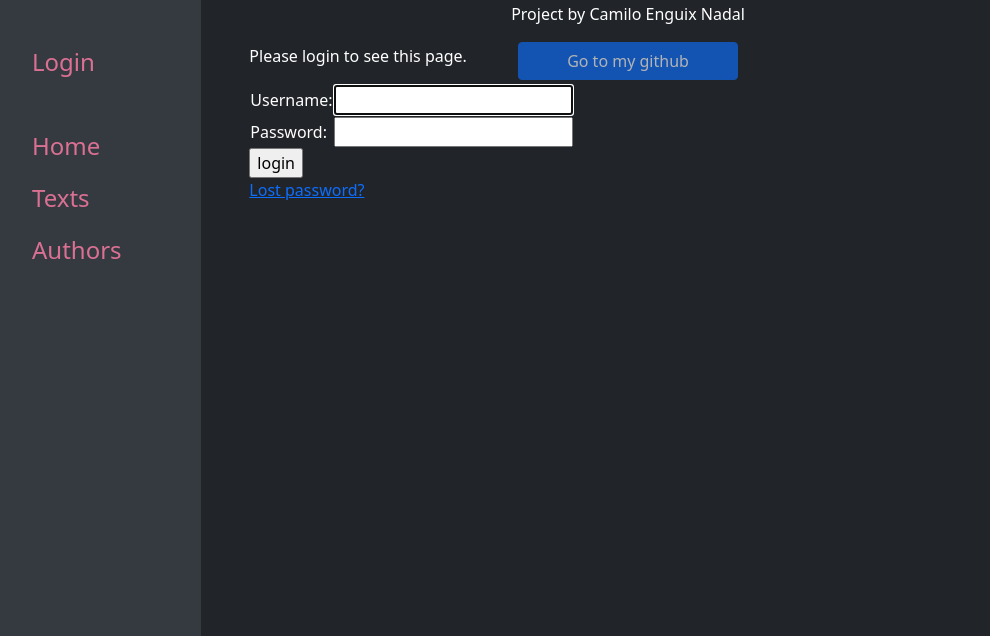
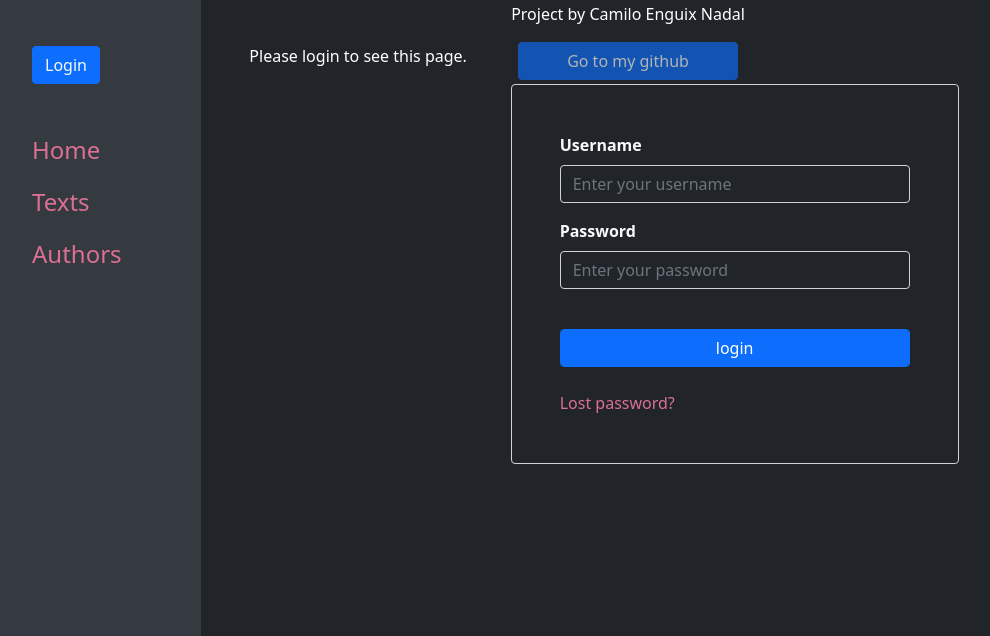
Before and after one commit to Camiletb/Tracoll, a Django app: page /accounts/login/?next=/app_tracoll/texts/14/edit_translation/ in a window 1280 px wide. Shown: the part 164-800 px from the top of the page, without its empty margins (12-1002 px from the left). Run offline with Django 4.2, Linux system fonts and the light colour scheme.

Commit message:
custom and finish login

```diff
--- a/V5/pj_tracoll/app_tracoll/admin.py
+++ b/V5/pj_tracoll/app_tracoll/admin.py
@@ -18,7 +18,7 @@ class TranslationInline (admin.TabularInline): # Para añadir este campo a la p
 
 #Admin classes
 class AuthorAdmin(admin.ModelAdmin):
-    list_display = ('name', 'type')
+    list_display = ('name', 'type', 'translated_texts', 'total_texts')
     fields = ['name', 'type']
     inlines = [
         TextsInline,
--- a/V5/pj_tracoll/app_tracoll/templates/403.html
+++ b/V5/pj_tracoll/app_tracoll/templates/403.html
@@ -1,6 +1,6 @@
 {% extends "base_generic.html" %}
 
-{% block content %}
+{% block logmodal %}
     <h1>Hey! <span style="color: red;">(You had no permission for the previous page...)</span></h1>
     <h2><a href="{% url 'index' %}">Back home</a></h2>
 {% endblock %}
--- a/V5/pj_tracoll/app_tracoll/templates/base_generic.html
+++ b/V5/pj_tracoll/app_tracoll/templates/base_generic.html
@@ -9,10 +9,13 @@
         <meta charset="UTF-8">
         <meta name="viewport" content="width=device-width, initial-scale=1.0">
 
+        <!-- <script src="bootstrap.min.js"/> -->
         {% load static %}
         <link rel="stylesheet" href="{% static 'css/styles.css' %}">
         <link rel="stylesheet" href="{% static 'css/home_layout.css' %}">
         <link href="https://cdn.jsdelivr.net/npm/bootstrap@5.1.3/dist/css/bootstrap.min.css" rel="stylesheet">
+        <script src="https://code.jquery.com/jquery-3.6.0.min.js"></script>
+        <script src="https://cdn.jsdelivr.net/npm/bootstrap@5.3.0/dist/js/bootstrap.bundle.min.js" integrity="sha384-geWF76RCwLtnZ8qwWowPQNguL3RmwHVBC9FhGdlKrxdiJJigb/j/68SIy3Te4Bkz" crossorigin="anonymous"></script>
     </head>
     <body class=" text-white bg-dark">
         <div class="jumbotron  bg-cover" style="background-image: url(https://upload.wikimedia.org/wikipedia/commons/f/f1/VICTOR_JARA-01.jpg); background-repeat: no-repeat; background-size: cover; background-position-x: 60%; background-position-y: 25%; height: 20vh;">
@@ -31,10 +34,44 @@
                         <ul id="index_menu" class="sidebar-nav fs-4" style="color: whitesmoke;">
 
                             <li {% if user.is_authenticated %}>Hi! {{ user.get_username }} <br><a href="{% url 'logout' %}?next={{ request.path }}" class="fs-5 mb-5" style="margin-bottom: 300px">Logout</a></li>
+
+
                             <!-- <hr> -->
                             {% else %}
-                            <li><a href="{% url 'login' %}?next={{ request.path }}">Login</a></li>
+                                <li><a href="{% url 'login' %}?next={{ request.path }}" class="btn btn-primary text-light">Login</a></li>
+
+
+                                <!-- Button trigger modal -->
+                                <!-- <button type="button" class="btn btn-primary" data-bs-toggle="modal" data-bs-target="#formModal">
+                                    Login
+                                </button> -->
+
+
+                                <!-- Modal -->
+                                <!-- <div class="modal fade text-dark" id="formModal" tabindex="-1" aria-labelledby="exampleModalLabel" aria-hidden="true">
+                                    <div class="modal-dialog">
+                                        <div class="modal-content">
+                                            <div class="modal-header">
+                                                <h5 class="modal-title" id="exampleModalLabel">Login, please :D</h5>
+                                                <button type="button" class="btn-close" data-bs-dismiss="modal" aria-label="Close"></button>
+                                            </div>
+                                            <div class="modal-body">
+                                                <div id="login-form-container">
+                                                    {% block logmodal %}{% endblock %}
+                                                </div>
+                                            </div>
+                                            <div class="modal-footer">
+                                                <button type="button" class="btn btn-secondary" data-bs-dismiss="modal">Close</button>
+                                                <button type="button" class="btn btn-primary">Save changes</button>
+                                            </div>
+                                        </div>
+                                    </div>
+                                </div> -->
+
+
+
                             {% endif %}
+
                             <li class="mb-3 mt-5"><a href="{% url 'index' %}">Home</a></li>
 
                             {% if perms.app_tracoll.all_texts %}
--- a/V5/pj_tracoll/app_tracoll/templates/index.html
+++ b/V5/pj_tracoll/app_tracoll/templates/index.html
@@ -19,7 +19,10 @@
                 <div class="card-body">
                     <h5 class="card-title">Currently, this site holds</h5>
                     <ul>
-                        <li> <a href="{% if perms.app_tracoll.all_texts %} /app_tracoll/texts {% else %} /app_tracoll/translated_texts {% endif %}">  <span class="text-link"><strong>Texts</strong></span></a><span style="position: absolute; right: 60px;">{{ num_texts }}</span>  </li>
+                        {% if perms.app_tracoll.all_texts %}
+                            <li> <a href="{% if perms.app_tracoll.all_texts %} /app_tracoll/texts {% else %} /app_tracoll/translated_texts {% endif %}">  <span class="text-link"><strong>All the texts</strong></span></a><span style="position: absolute; right: 60px;">{{ num_texts }}</span>  </li>
+                        {% endif %}
+                        <li> <a href="/app_tracoll/translated_texts">  <span class="text-link"><strong>Translated texts</strong></span></a><span style="position: absolute; right: 60px;">{{ num_trans }}</span>  </li>
                         <li> <a href="/app_tracoll/authors">  <span class="author-link"><strong>Authors</strong> </span></a><span style="position: absolute; right: 60px;">{{ num_authors }}</span></li>
                         <li> <a href="/app_tracoll">  <span class="system-link"><strong>Visits</strong> </span></a><span style="position: absolute; right: 60px;">{{ num_visits }}</span></li>
                     </ul>
--- a/V5/pj_tracoll/app_tracoll/templates/registration/login.html
+++ b/V5/pj_tracoll/app_tracoll/templates/registration/login.html
@@ -15,24 +15,31 @@
         {% endif %}
     {% endif %}
 
-<form method="post" action="{% url 'login' %}">
+    <form method="post" action="{% url 'login' %}" class="form-control bg-dark text-light container-fluid p-5" style="width: 35vw;">
         {% csrf_token %}
-<table>
-<tr>
-    <td>{{ form.username.label_tag }}</td>
-    <td>{{ form.username }}</td>
-</tr>
-<tr>
-    <td>{{ form.password.label_tag }}</td>
-    <td>{{ form.password }}</td>
-</tr>
-</table>
 
-<input type="submit" value="login">
+        {% for field in form %}
+
+            <div class="mb-3 form-group">
+                    <!-- <label class="form-label font-weight-bold">{{ form.username.label_tag }}</label> -->
+                    <label for="{{ field.id_for_label }}" class="form-label font-weight-bold">{{ field.label }}</label>
+                    <!-- <br> -->
+                    <!-- <textarea class="form-control bg-dark text-light" id="{{ field.id_for_label }}" name="{{ field.html_name }}" {% if field.field.required %}required{% endif %}>{{ field.value }}</textarea> -->
+
+                    <input type="{{ field.field.widget.input_type }}" class="form-control bg-dark text-light" id="{{ field.id_for_label }}" name="{{ field.html_name }}" {% if field.field.required %}required{% endif %} placeholder="Enter your {{field.html_name}}">
+
+                    <!-- <div id="textHelp" class="form-text">What a pretty name</div> -->
+
+
+                    <!-- {{ field }} -->
+            </div>
+        {% endfor %}
+
+        <input type="submit" value="login"  class="form-control btn btn-primary mt-4">
         <input type="hidden" name="next" value="{{ next }}">
+        {# Assumes you setup the password_reset view in your URLconf #}
+        <p class="mt-4 mb-0"><a href="{% url 'password_reset' %}" class="system-link">Lost password?</a></p>
     </form>
 
-{# Assumes you setup the password_reset view in your URLconf #}
-<p><a href="{% url 'password_reset' %}">Lost password?</a></p>
 
 {% endblock %}
--- a/V5/pj_tracoll/app_tracoll/urls.py
+++ b/V5/pj_tracoll/app_tracoll/urls.py
@@ -3,7 +3,6 @@ from . import views
 
 urlpatterns = [
     path('', views.index, name='index'),
-    # path('logout/', views.logout_view, name='logout'),
     path('texts/', views.TextListView.as_view(), name='texts'),
     path('authors/', views.AuthorListView.as_view(), name='authors'),
     path('text/<int:pk>', views.TextDetailView.as_view(), name='text-detail'),
--- a/V5/pj_tracoll/app_tracoll/views.py
+++ b/V5/pj_tracoll/app_tracoll/views.py
@@ -13,6 +13,7 @@ def index(request):
 
     # Generate counts of some of the main objects
     num_texts   = Text.objects.all().count()
+    num_trans = Text.objects.all().filter(status__in=['L', 'E', 'V']).count()
     num_authors = Author.objects.all().count()
     num_visits  =  request.session.get('num_visits', 0)
     num_visits = num_visits + 1
@@ -21,6 +22,7 @@ def index(request):
 
     ctx = {
         'num_texts': num_texts,
+        'num_trans': num_trans,
         'num_authors': num_authors,
         'num_visits': num_visits,
 	}
```
Also changed, not shown: V5/pj_tracoll/app_tracoll/models.py (+11 -0 lines), V5/pj_tracoll/app_tracoll/templates/app_tracoll/text_list.html (+11 -6 lines), V5/pj_tracoll/app_tracoll/migrations/0015_alter_text_status.py (added), V5/pj_tracoll/app_tracoll/templates/app_tracoll/edit_translation.html (indentation only), V5/pj_tracoll/db.sqlite3. Lines whose indentation alone changed are shown as unchanged.
